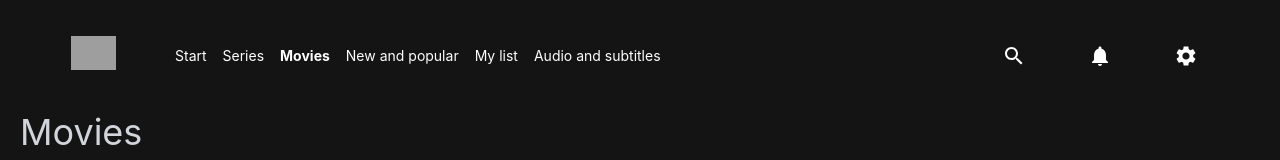
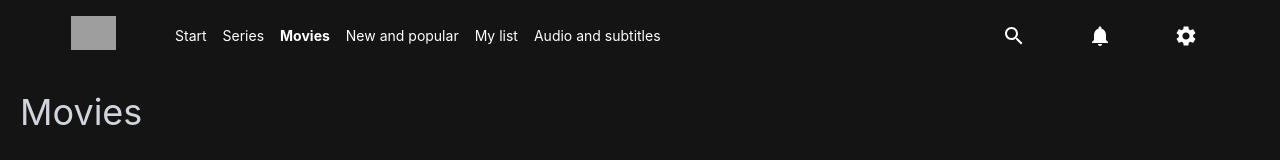
Before and after one commit to romanzuch/netflix-nextjs-clone, a Next.js app: page /movies in a window 1280 px wide. Shown: the top 160 px of the page. Built offline with nearby package versions, Linux system fonts and the light colour scheme; no server answers; grey boxes are pictures that could not be loaded.

Commit message:
💡Adjusted header to be on top of content

```diff
--- a/components/header/index.js
+++ b/components/header/index.js
@@ -7,7 +7,7 @@ import NavigationSection from './navigationSection';
 
 const Header = () => {
     return (
-        <header className='top-0 sticky bg-[#141414] text-white py-4 flex flex-col sm:flex-row m-5 justify-between items-center w-screen-full z-500'>
+        <header className='top-0 sticky bg-[#141414] text-white py-4 flex flex-col sm:flex-row p-5 mb-5 justify-between items-center w-[100%] z-50'>
             <div className='mx-4'>
                 <Image
                     className='relative object-contain'
```
